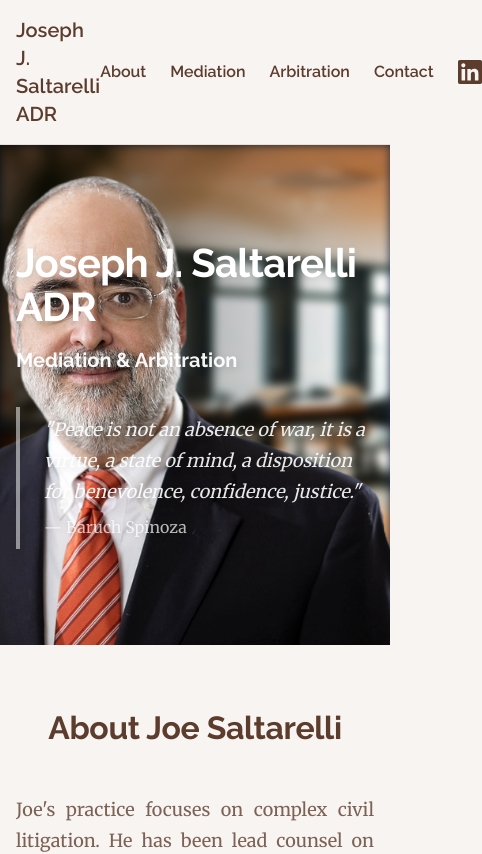
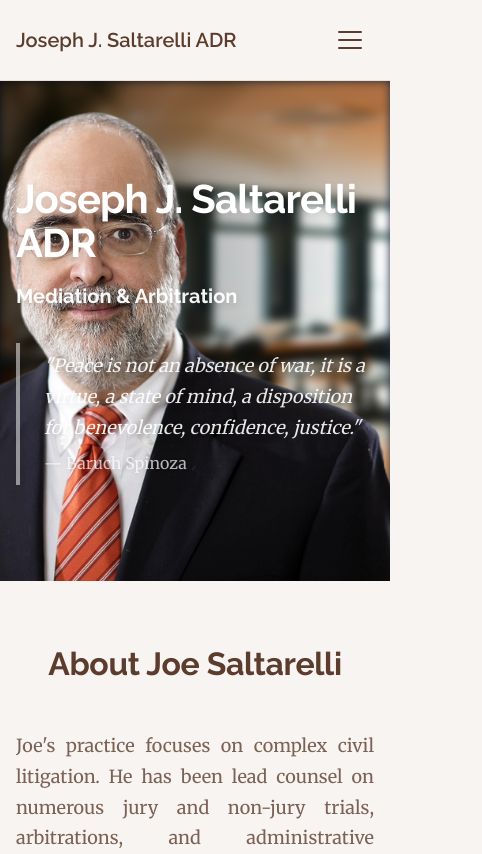
Before and after one commit to anthonysaltarelli/jjsadr, a Next.js app: page / in a window 390 px wide. Shown: the top 854 px of the page, 482 px wide, since content can reach past the window. Built offline with nearby package versions, Linux system fonts and the light colour scheme.

Commit message:
navigation dropdown

```diff
--- a/app/components/Navigation.tsx
+++ b/app/components/Navigation.tsx
@@ -1,14 +1,31 @@
+"use client";
+
 import Link from "next/link";
+import { useState, useEffect } from "react";
 
 export default function Navigation() {
+  const [isMenuOpen, setIsMenuOpen] = useState(false);
+
+
+  // Close menu when clicking a link
+  const handleLinkClick = () => {
+    setIsMenuOpen(false);
+  };
+
   return (
     <nav className="border-b border-accent/30 bg-background/95 backdrop-blur-sm sticky top-0 z-50">
       <div className="container mx-auto px-4 py-4">
         <div className="flex items-center justify-between">
-          <Link href="/" className="text-h4 text-foreground hover:text-primary transition-colors">
+          <Link
+            href="/"
+            className="text-h4 text-foreground hover:text-primary transition-colors"
+            onClick={handleLinkClick}
+          >
             Joseph J. Saltarelli ADR
           </Link>
-          <div className="flex gap-6 items-center">
+
+          {/* Desktop Navigation */}
+          <div className="hidden md:flex gap-6 items-center">
             <Link
               href="/about"
               className="text-button text-foreground hover:text-primary transition-colors"
@@ -50,6 +67,99 @@ export default function Navigation() {
               </svg>
             </a>
           </div>
+
+          {/* Mobile Hamburger Button */}
+          <button
+            className="md:hidden relative w-12 h-12 text-foreground hover:text-primary transition-colors focus:outline-none focus:ring-2 focus:ring-primary/50 rounded-lg flex items-center justify-center"
+            onClick={() => setIsMenuOpen(!isMenuOpen)}
+            aria-label="Toggle menu"
+            aria-expanded={isMenuOpen}
+          >
+            <div className="w-6 flex flex-col items-center justify-center gap-1.5">
+              <span
+                className={`block w-full h-0.5 bg-current rounded-full transition-all duration-300 ease-in-out ${
+                  isMenuOpen
+                    ? "rotate-45 translate-y-2"
+                    : "rotate-0 translate-y-0"
+                }`}
+              />
+              <span
+                className={`block w-full h-0.5 bg-current rounded-full transition-all duration-300 ease-in-out ${
+                  isMenuOpen
+                    ? "opacity-0 scale-0"
+                    : "opacity-100 scale-100"
+                }`}
+              />
+              <span
+                className={`block w-full h-0.5 bg-current rounded-full transition-all duration-300 ease-in-out ${
+                  isMenuOpen
+                    ? "-rotate-45 -translate-y-2"
+                    : "rotate-0 translate-y-0"
+                }`}
+              />
+            </div>
+          </button>
+        </div>
+      </div>
+
+      {/* Mobile Menu */}
+      <div
+        className={`md:hidden absolute left-0 right-0 top-full overflow-hidden transition-all duration-300 ease-in-out border-b border-accent/30 shadow-lg ${
+          isMenuOpen ? "max-h-96 opacity-100" : "max-h-0 opacity-0"
+        }`}
+        style={{ backgroundColor: '#F7F4F2' }}
+      >
+        <div className="container mx-auto px-4 py-6" style={{ backgroundColor: '#F7F4F2' }}>
+          <div className="flex flex-col gap-2">
+            <Link
+              href="/about"
+              className="text-button text-foreground hover:text-primary hover:bg-accent/10 transition-all duration-200 px-4 py-3 rounded-lg"
+              onClick={handleLinkClick}
+            >
+              About
+            </Link>
+            <Link
+              href="/mediation"
+              className="text-button text-foreground hover:text-primary hover:bg-accent/10 transition-all duration-200 px-4 py-3 rounded-lg"
+              onClick={handleLinkClick}
+            >
+              Mediation
+            </Link>
+            <Link
+              href="/arbitration"
+              className="text-button text-foreground hover:text-primary hover:bg-accent/10 transition-all duration-200 px-4 py-3 rounded-lg"
+              onClick={handleLinkClick}
+            >
+              Arbitration
+            </Link>
+            <Link
+              href="/contact"
+              className="text-button text-foreground hover:text-primary hover:bg-accent/10 transition-all duration-200 px-4 py-3 rounded-lg"
+              onClick={handleLinkClick}
+            >
+              Contact
+            </Link>
+
+            <div className="mt-4 pt-4 border-t border-accent/30">
+              <a
+                href="https://www.linkedin.com/in/joe-saltarelli-158a6416"
+                target="_blank"
+                rel="noopener noreferrer"
+                className="flex items-center gap-3 text-button text-foreground hover:text-primary hover:bg-accent/10 transition-all duration-200 px-4 py-3 rounded-lg"
+                aria-label="LinkedIn Profile"
+              >
+                <svg
+                  className="w-6 h-6"
+                  fill="currentColor"
+                  viewBox="0 0 24 24"
+                  xmlns="http://www.w3.org/2000/svg"
+                >
+                  <path d="M20.447 20.452h-3.554v-5.569c0-1.328-.027-3.037-1.852-3.037-1.853 0-2.136 1.445-2.136 2.939v5.667H9.351V9h3.414v1.561h.046c.477-.9 1.637-1.85 3.37-1.85 3.601 0 4.267 2.37 4.267 5.455v6.286zM5.337 7.433c-1.144 0-2.063-.926-2.063-2.065 0-1.138.92-2.063 2.063-2.063 1.14 0 2.064.925 2.064 2.063 0 1.139-.925 2.065-2.064 2.065zm1.782 13.019H3.555V9h3.564v11.452zM22.225 0H1.771C.792 0 0 .774 0 1.729v20.542C0 23.227.792 24 1.771 24h20.451C23.2 24 24 23.227 24 22.271V1.729C24 .774 23.2 0 22.222 0h.003z"/>
+                </svg>
+                LinkedIn
+              </a>
+            </div>
+          </div>
         </div>
       </div>
     </nav>
```
